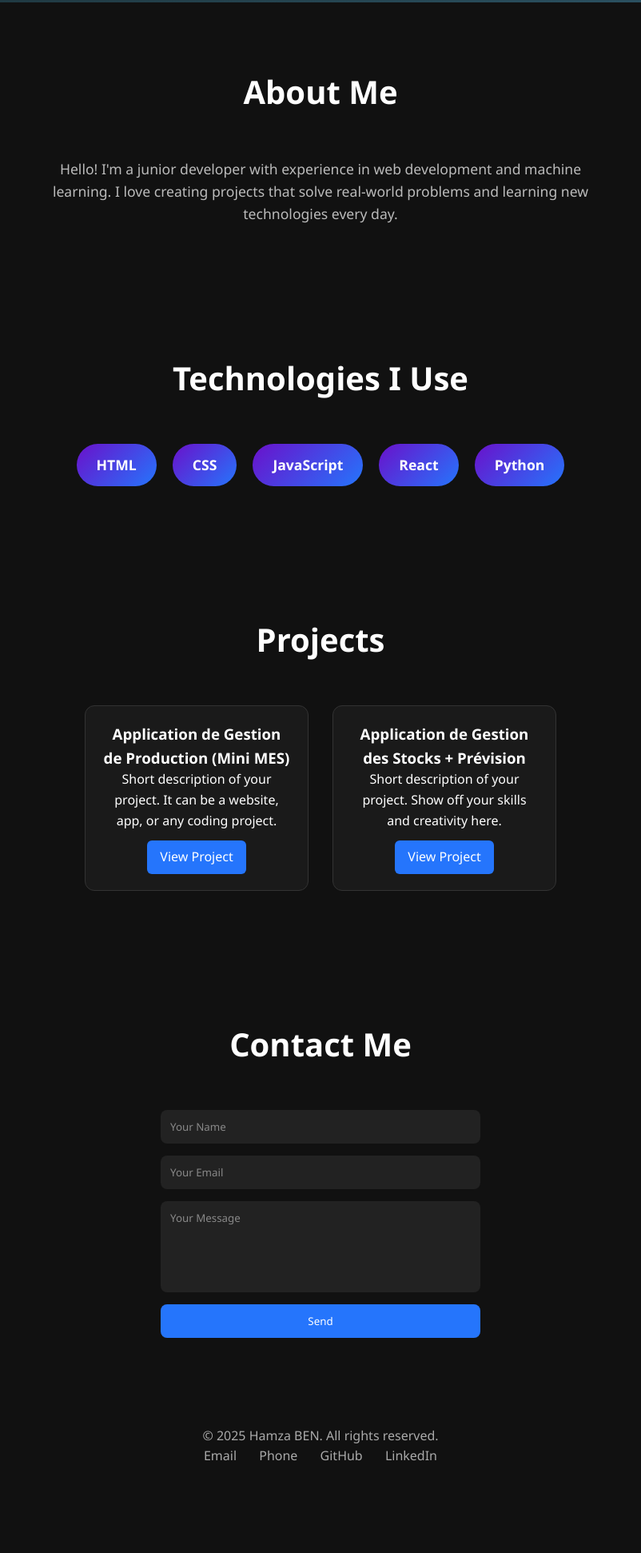
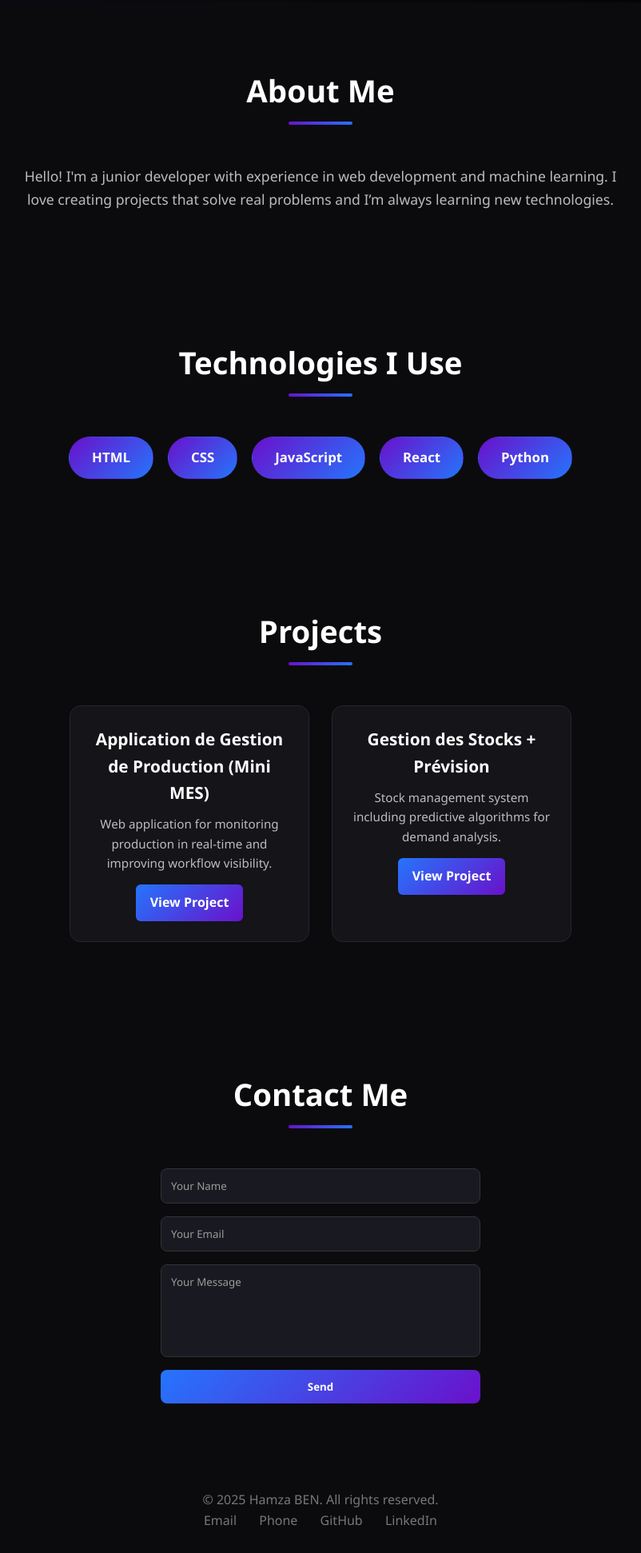
Before and after one commit to bentouilahamza13/portfolio, a plain HTML site: page index.html in a window 1280 px wide. Shown: the part 797-2739 px from the top of the page at 80% size, without its empty margins (239-1041 px from the left). Before the commit the page ends 2661 px from the top, so only its background shows below. Drawn offline with Linux system fonts and the light colour scheme.

Commit message:
Update index.html

```diff
--- a/index.html
+++ b/index.html
@@ -5,129 +5,271 @@
 <meta name="viewport" content="width=device-width, initial-scale=1.0">
 <title>Hamza BEN - Portfolio</title>
 <style>
-    /* Reset & basics */
-    * { margin:0; padding:0; box-sizing:border-box; font-family: 'Segoe UI', Tahoma, Geneva, Verdana, sans-serif; }
-    body { line-height:1.6; color:#fff; background-color:#111; scroll-behavior:smooth; }
-    a { text-decoration:none; color: inherit; }
+    /* Reset */
+    *{
+        margin:0;
+        padding:0;
+        box-sizing:border-box;
+        font-family: 'Segoe UI', Tahoma, Geneva, Verdana, sans-serif;
+    }
 
-    /* Hero Section */
-    #hero {
+    body{
+        background:#0b0b0d;
+        color:#fff;
+        scroll-behavior:smooth;
+        line-height:1.6;
+    }
+
+    a{ color:inherit; text-decoration:none; }
+
+    /* ---------------- HERO ---------------- */
+    #hero{
         min-height:100vh;
         display:flex;
         flex-direction:column;
         justify-content:center;
         align-items:center;
         text-align:center;
-        background:linear-gradient(135deg,#0f2027,#203a43,#2c5364);
         padding:0 20px;
+        background: linear-gradient(135deg,#10121E,#040406);
     }
-    #hero .profile-pic { width:160px; height:160px; border-radius:50%; border:4px solid #fff; margin-bottom:20px; object-fit:cover; }
-    #hero h1 { font-size:3rem; margin-bottom:10px; }
-    #hero p { font-size:1.3rem; color:#ddd; max-width:600px; }
-    .hero-contact { margin-top:15px; font-size:1rem; }
-    .hero-contact a { color:#fff; text-decoration:underline; }
 
-    /* Sections */
-    section { padding:80px 20px; max-width:1000px; margin:auto; }
-    h2 { text-align:center; margin-bottom:50px; font-size:2.5rem; color:#fff; }
+    #hero .profile-pic{
+        width:170px;
+        height:170px;
+        border-radius:50%;
+        border:4px solid #694DFF;
+        margin-bottom:25px;
+        object-fit:cover;
+        box-shadow:0 0 25px rgba(105,77,255,0.6);
+    }
 
-    /* About Me */
-    #about p { text-align:center; max-width:700px; margin:auto; color:#bbb; font-size:1.1rem; }
+    #hero h1{
+        font-size:2.8rem;
+        font-weight:700;
+        margin-bottom:10px;
+    }
 
-    /* Technologies */
-  .tech-names {
+    #hero p{
+        font-size:1.2rem;
+        max-width:600px;
+        color:#d1d1d1;
+    }
+
+    .hero-contact p{
+        margin:5px 0;
+    }
+
+    .hero-contact a:hover{
+        color:#6A11CB;
+        text-decoration:underline;
+    }
+
+    /* ---------------- SECTIONS ---------------- */
+    section{
+        padding:80px 20px;
+        max-width:1100px;
+        margin:auto;
+    }
+
+    h2{
+        text-align:center;
+        font-size:2.4rem;
+        margin-bottom:50px;
+        color:#fff;
+        position:relative;
+    }
+
+    h2::after{
+        content:"";
+        width:80px;
+        height:4px;
+        background:linear-gradient(45deg,#6A11CB,#2575FC);
+        display:block;
+        margin:8px auto 0;
+        border-radius:4px;
+    }
+
+    /* ---------------- ABOUT ---------------- */
+    #about p{
+        text-align:center;
+        max-width:750px;
+        margin:auto;
+        color:#bcbcbc;
+        font-size:1.1rem;
+    }
+
+    /* ---------------- TECHNOLOGIES ---------------- */
+    .tech-names{
         display:flex;
         flex-wrap:wrap;
         justify-content:center;
-    gap:20px;
+        gap:18px;
     }
 
-.tech-names span {
-    padding:12px 25px;
-    border-radius:30px;
-    font-size:1.1rem;
+    .tech-names span{
+        padding:12px 28px;
+        border-radius:40px;
+        background:linear-gradient(135deg,#6a11cb,#2575fc);
+        color:#fff;
         font-weight:600;
-    background: linear-gradient(135deg, #6a11cb, #2575fc);
-    color:#fff;
-    transition: transform 0.3s, box-shadow 0.3s;
+        font-size:1.05rem;
+        transition:0.35s ease;
         cursor:default;
+        border:1px solid transparent;
     }
 
-.tech-names span:hover {
-    transform: translateY(-5px);
-    box-shadow:0 8px 20px rgba(0,0,0,0.5);
+    .tech-names span:hover{
+        transform:translateY(-7px) scale(1.05);
+        box-shadow:0 10px 25px rgba(0,0,0,0.4);
+        border-color:#6a11cb;
     }
-    /* Projects */
-    .project-cards { display:flex; gap:30px; flex-wrap:wrap; justify-content:center; }
-    .project-card {
-        background:#1a1a1a;
-        border-radius:12px;
-        padding:20px;
-        width:280px;
+
+    /* ---------------- PROJECTS ---------------- */
+    .project-cards{
+        display:flex;
+        flex-wrap:wrap;
+        justify-content:center;
+        gap:28px;
+    }
+
+    .project-card{
+        width:300px;
+        background:#141419;
+        border:1px solid #25252f;
+        padding:25px;
+        border-radius:14px;
         text-align:center;
-        transition: transform 0.3s, box-shadow 0.3s;
-        border:1px solid #333;
+        transition:0.35s ease;
     }
-    .project-card:hover { transform: translateY(-8px); box-shadow:0 12px 25px rgba(0,0,0,0.5); }
-    .project-card a { display:inline-block; margin-top:12px; padding:8px 16px; background:#2575fc; color:#fff; border-radius:6px; transition: background 0.3s; }
-    .project-card a:hover { background:#6a11cb; }
 
-    /* Contact */
-    form { display:flex; flex-direction:column; gap:15px; max-width:400px; margin:auto; }
-    input, textarea {
+    .project-card:hover{
+        transform:translateY(-10px);
+        box-shadow:0 15px 40px rgba(0,0,0,0.5);
+        border-color:#694DFF;
+    }
+
+    .project-card h3{
+        margin-bottom:10px;
+        font-size:1.3rem;
+        color:#fff;
+    }
+
+    .project-card p{
+        color:#bdbdbd;
+        font-size:0.95rem;
+        margin-bottom:15px;
+    }
+
+    .project-card a{
+        display:inline-block;
+        background:linear-gradient(135deg,#2575fc,#6a11cb);
+        padding:10px 18px;
+        border-radius:6px;
+        font-weight:600;
+        transition:0.35s ease;
+        color:#fff;
+    }
+
+    .project-card a:hover{
+        filter:brightness(1.2);
+        transform:scale(1.05);
+    }
+
+    /* ---------------- CONTACT FORM ---------------- */
+    form{
+        max-width:400px;
+        margin:auto;
+        display:flex;
+        flex-direction:column;
+        gap:16px;
+    }
+
+    input, textarea{
         padding:12px;
         border-radius:8px;
-        border:none;
-        background:#222;
+        border:1px solid #333;
+        background:#191921;
         color:#fff;
         resize:none;
     }
-    input::placeholder, textarea::placeholder { color:#888; }
-    button {
+
+    input::placeholder, textarea::placeholder{
+        color:#9b9b9b;
+    }
+
+    button{
+        background:linear-gradient(135deg,#2575fc,#6a11cb);
         padding:12px;
         border:none;
         border-radius:8px;
-        background:#2575fc;
         color:#fff;
+        font-weight:600;
         cursor:pointer;
-        transition: background 0.3s;
+        transition:0.35s ease;
     }
-    button:hover { background:#6a11cb; }
 
-    /* Footer */
-    footer { text-align:center; padding:30px 20px; background:#111; color:#aaa; }
-    footer .social-links a { color:#aaa; margin:0 12px; transition: color 0.3s; }
-    footer .social-links a:hover { color:#2575fc; }
+    button:hover{
+        transform:translateY(-3px);
+        box-shadow:0 8px 20px rgba(0,0,0,0.4);
+    }
 
-    /* Responsive */
+    /* ---------------- FOOTER ---------------- */
+    footer{
+        padding:28px;
+        text-align:center;
+        color:#777;
+        background:#0b0b0d;
+    }
+
+    footer .social-links a{
+        margin:0 12px;
+        transition:0.25s;
+    }
+
+    footer .social-links a:hover{
+        color:#6a11cb;
+    }
+
+    /* ---------------- RESPONSIVE ---------------- */
     @media(max-width:768px){
-        .project-cards { flex-direction:column; align-items:center; }
+        h1{ font-size:2.2rem; }
+        h2{ font-size:2rem; }
+        .project-cards{
+            flex-direction:column;
+            align-items:center;
+        }
+        #hero p{
+            font-size:1rem;
+        }
     }
 </style>
 </head>
 <body>
 
-<!-- Hero Section -->
+<!-- HERO -->
 <section id="hero">
-    <img src="bentouila.jpeg" alt="Hamza BEN" class="profile-pic">
+    <img src="bentouila.jpeg" class="profile-pic" alt="Hamza BEN">
     <h1>Hamza Bentouila</h1>
     <p>Junior Engineering Industrial Management</p>
-    <!-- Contact Info -->
+
     <div class="hero-contact">
-
-        <p>Email: <a href="mailto:bentouila.hamza1@gmail.com">bentouilahamza13@gmail.com</a></p>
+        <p>Email: <a href="mailto:bentouilahamza13@gmail.com">bentouilahamza13@gmail.com</a></p>
         <p>Phone: <a href="tel:+212680214401">+212 600 000 000</a></p>
         <p>LinkedIn: <a href="https://www.linkedin.com/in/hamza-bentouila-a77475187/" target="_blank">linkedin.com/in/hamza-bentouila</a></p>
     </div>
 </section>
 
-<!-- About Me -->
+<!-- ABOUT -->
 <section id="about">
     <h2>About Me</h2>
-    <p>Hello! I'm a junior developer with experience in web development and machine learning. I love creating projects that solve real-world problems and learning new technologies every day.</p>
+    <p>
+        Hello! I'm a junior developer with experience in web development and machine learning.
+        I love creating projects that solve real problems and I’m always learning new technologies.
+    </p>
 </section>
 
-<!-- Technologies -->
+<!-- TECHNOLOGIES -->
 <section id="technologies">
     <h2>Technologies I Use</h2>
     <div class="tech-names">
@@ -139,39 +281,42 @@
     </div>
 </section>
 
-<!-- Projects -->
+<!-- PROJECTS -->
 <section id="projects">
     <h2>Projects</h2>
     <div class="project-cards">
+
         <div class="project-card">
             <h3>Application de Gestion de Production (Mini MES)</h3>
-            <p>Short description of your project. It can be a website, app, or any coding project.</p>
+            <p>Web application for monitoring production in real-time and improving workflow visibility.</p>
             <a href="#">View Project</a>
         </div>
+
         <div class="project-card">
-            <h3>Application de Gestion des Stocks + Prévision</h3>
-            <p>Short description of your project. Show off your skills and creativity here.</p>
+            <h3>Gestion des Stocks + Prévision</h3>
+            <p>Stock management system including predictive algorithms for demand analysis.</p>
             <a href="#">View Project</a>
         </div>
+
     </div>
 </section>
 
-<!-- Contact Form -->
+<!-- CONTACT -->
 <section id="contact">
     <h2>Contact Me</h2>
     <form>
         <input type="text" placeholder="Your Name" required>
         <input type="email" placeholder="Your Email" required>
-        <textarea placeholder="Your Message" rows="5" required></textarea>
+        <textarea rows="5" placeholder="Your Message" required></textarea>
         <button type="submit">Send</button>
     </form>
 </section>
 
-<!-- Footer -->
+<!-- FOOTER -->
 <footer>
     <p>&copy; 2025 Hamza BEN. All rights reserved.</p>
     <div class="social-links">
-        <a href="mailto:bentouila.hamza1@gmail.com">Email</a>
+        <a href="mailto:bentouilahamza13@gmail.com">Email</a>
         <a href="tel:+212680214401">Phone</a>
         <a href="https://github.com/bentouilahamza13" target="_blank">GitHub</a>
         <a href="https://www.linkedin.com/in/hamza-bentouila-a77475187/" target="_blank">LinkedIn</a>
@@ -179,19 +324,10 @@
 </footer>
 
 <script>
-    // Smooth scroll for anchor links
-    document.querySelectorAll('a[href^="#"]').forEach(anchor => {
-        anchor.addEventListener('click', function(e){
+    const form = document.querySelector("form");
+    form.addEventListener("submit", e => {
         e.preventDefault();
-            document.querySelector(this.getAttribute('href')).scrollIntoView({ behavior:'smooth' });
-        });
-    });
-
-    // Simple contact form alert
-    const form = document.querySelector('form');
-    form.addEventListener('submit', e => {
-        e.preventDefault();
-        alert('Message sent! Thank you.');
+        alert("Message sent! Thank you.");
         form.reset();
     });
 </script>
```
Lines whose indentation alone changed are shown as unchanged.
